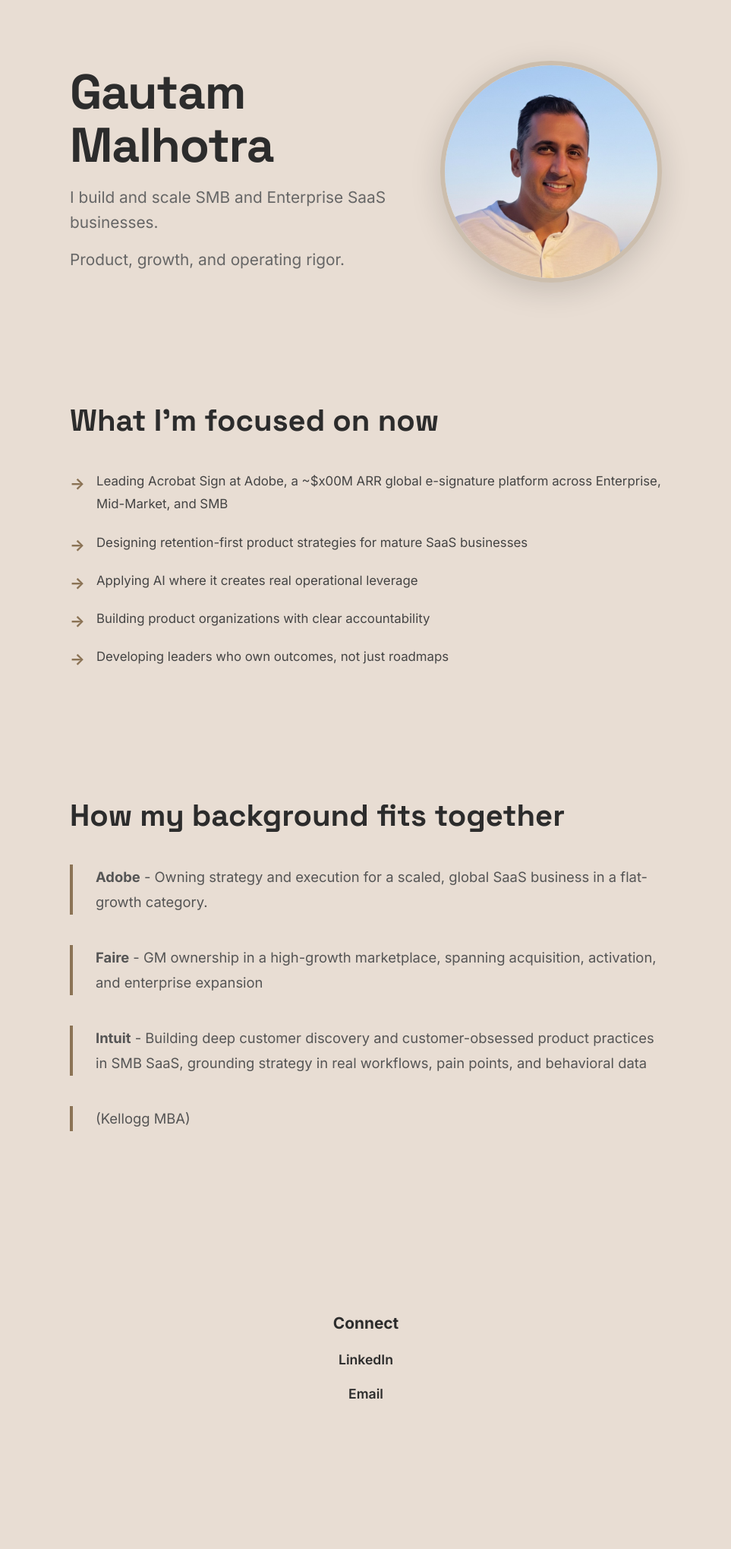
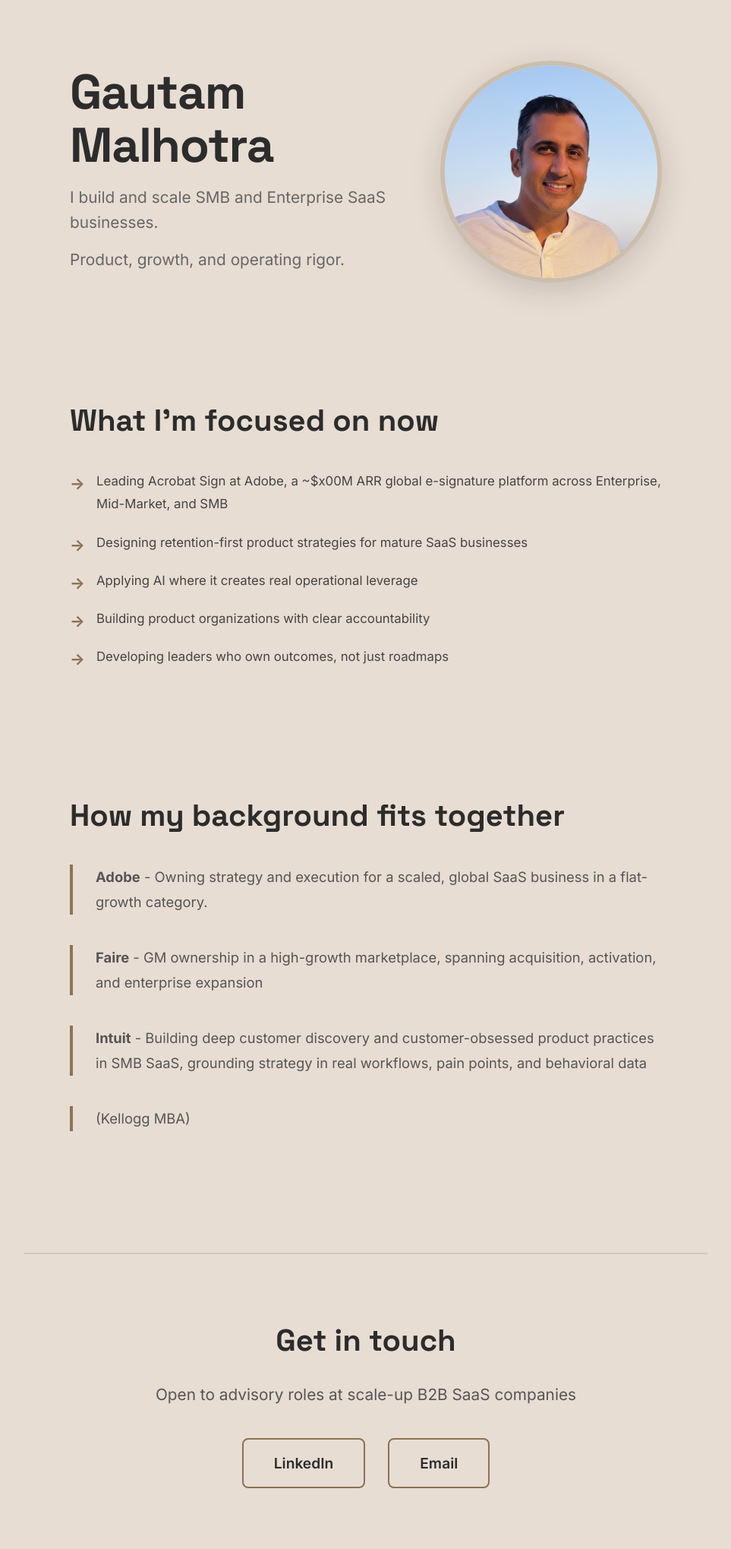
Before and after one commit to gmalhotra86/gautammalhotra.github.io, a Jekyll site: the page built from index.md, in a window 1280 px wide. Shown: the whole page at 76% size, without its empty margins (158-1121 px from the left). Built offline with Jekyll 4.4.1, drawn with Linux system fonts in a browser that asks for light colours; before the commit the page ends 1925 px from its top, so only the background shows below that.

Commit message:
Enhance contact section with CTA and improve mobile responsiveness

```diff
--- a/assets/css/custom.css
+++ b/assets/css/custom.css
@@ -168,33 +168,54 @@ h2 {
   font-size: 1.3rem;
 }
 
-/* Footer */
+/* Footer / Contact Section */
 .footer {
   background: transparent;
-  padding: 60px;
+  padding: 80px 60px;
   text-align: center;
+  border-top: 2px solid rgba(139,115,85,0.2);
+  margin-top: 40px;
 }
 
-.footer p {
-  font-size: 1.1rem;
-  margin: 15px 0;
-  color: #666;
+.footer h2 {
+  font-family: 'Space Grotesk', 'Inter', sans-serif;
+  font-size: 2.5rem;
+  font-weight: 700;
+  margin: 0 0 20px 0;
+  color: var(--dark-text);
 }
 
-.footer strong {
-  color: var(--dark-text);
+.footer .cta {
   font-size: 1.3rem;
+  line-height: 1.6;
+  color: #555;
+  margin: 20px 0 40px 0;
+  font-weight: 500;
 }
 
-.footer a {
+.footer .contact-links {
+  display: flex;
+  gap: 30px;
+  justify-content: center;
+  margin-top: 30px;
+}
+
+.footer .contact-links a {
   color: var(--dark-text);
   text-decoration: none;
   font-weight: 600;
-  transition: color 0.2s;
+  font-size: 1.2rem;
+  padding: 15px 40px;
+  border: 2px solid var(--accent);
+  border-radius: 8px;
+  transition: all 0.3s;
+  display: inline-block;
 }
 
-.footer a:hover {
-  color: var(--accent);
+.footer .contact-links a:hover {
+  background: var(--accent);
+  color: var(--white);
+  transform: translateY(-2px);
 }
 
 /* Horizontal rules */
@@ -210,23 +231,34 @@ hr {
 
   .hero {
     flex-direction: column-reverse;
-    padding: 40px 30px;
+    padding: 40px 25px;
     text-align: center;
   }
 
   .hero h1 {
-    font-size: 2.5rem;
+    font-size: 2.2rem;
+    line-height: 1.2;
+  }
+
+  .tagline {
+    font-size: 1.1rem;
   }
 
   .headshot {
-    width: 200px;
-    height: 200px;
+    width: 180px;
+    height: 180px;
     margin-bottom: 30px;
   }
 
   .about-section,
   .experience-section {
-    padding: 40px 30px;
+    padding: 40px 25px;
+  }
+
+  .about-section h2,
+  .experience-section h2,
+  .footer h2 {
+    font-size: 2rem;
   }
 
   .company-name {
@@ -234,14 +266,31 @@ hr {
   }
 
   .company-intro {
-    padding-left: 20px;
+    padding-left: 15px;
+    font-size: 1rem;
   }
 
   .highlights li {
-    padding-left: 30px;
+    padding-left: 25px;
+    font-size: 1rem;
   }
 
   .footer {
-    padding: 40px 30px;
+    padding: 50px 25px;
+  }
+
+  .footer .cta {
+    font-size: 1.1rem;
+  }
+
+  .footer .contact-links {
+    flex-direction: column;
+    gap: 15px;
+  }
+
+  .footer .contact-links a {
+    width: 100%;
+    font-size: 1.1rem;
+    padding: 12px 30px;
   }
 }
--- a/index.md
+++ b/index.md
@@ -37,7 +37,10 @@ layout: default
 </div>
 
 <div class="footer">
-  <p><strong>Connect</strong></p>
-  <p><a href="https://linkedin.com/in/gautam-malhotra" target="_blank">LinkedIn</a></p>
-  <p><a href="mailto:gmalhotra86@gmail.com">Email</a></p>
+  <h2>Get in touch</h2>
+  <p class="cta">Open to advisory roles at scale-up B2B SaaS companies</p>
+  <div class="contact-links">
+    <a href="https://linkedin.com/in/gautam-malhotra" target="_blank">LinkedIn</a>
+    <a href="mailto:gmalhotra86@gmail.com">Email</a>
+  </div>
 </div>
```
